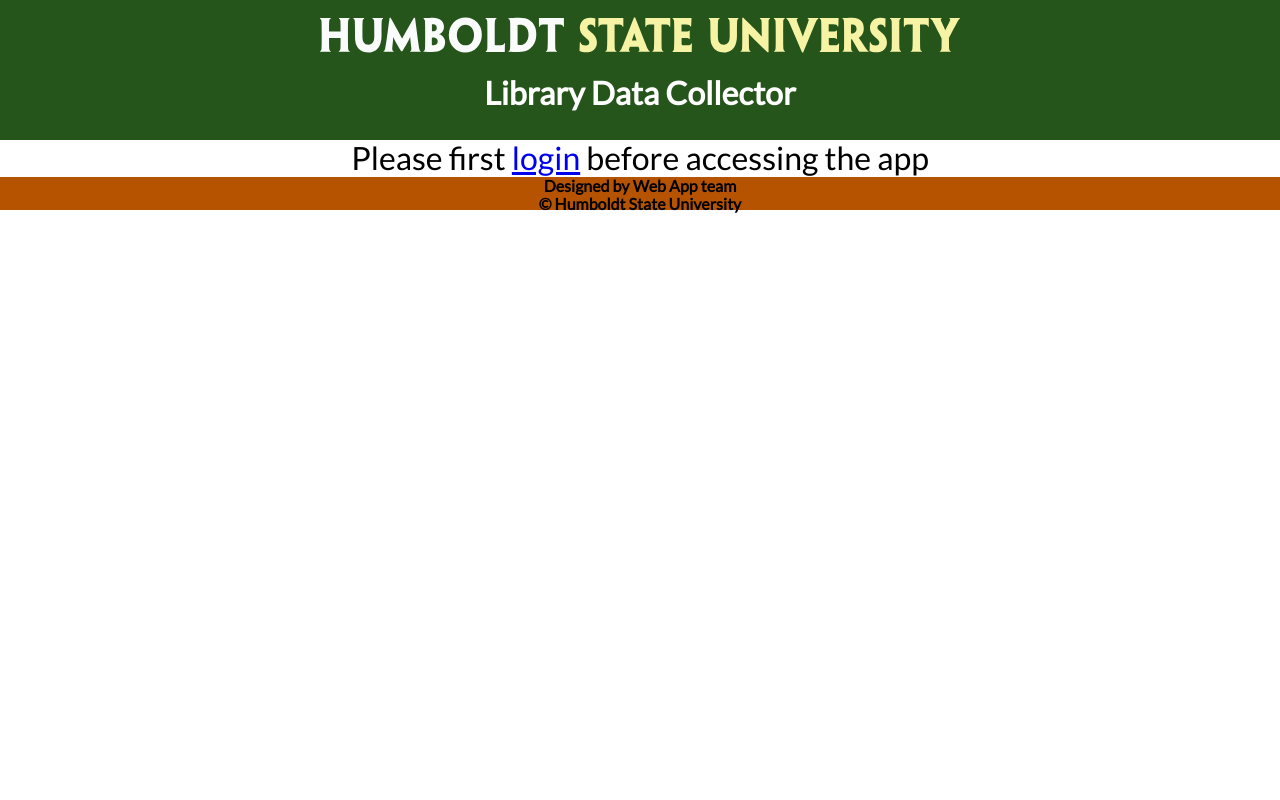
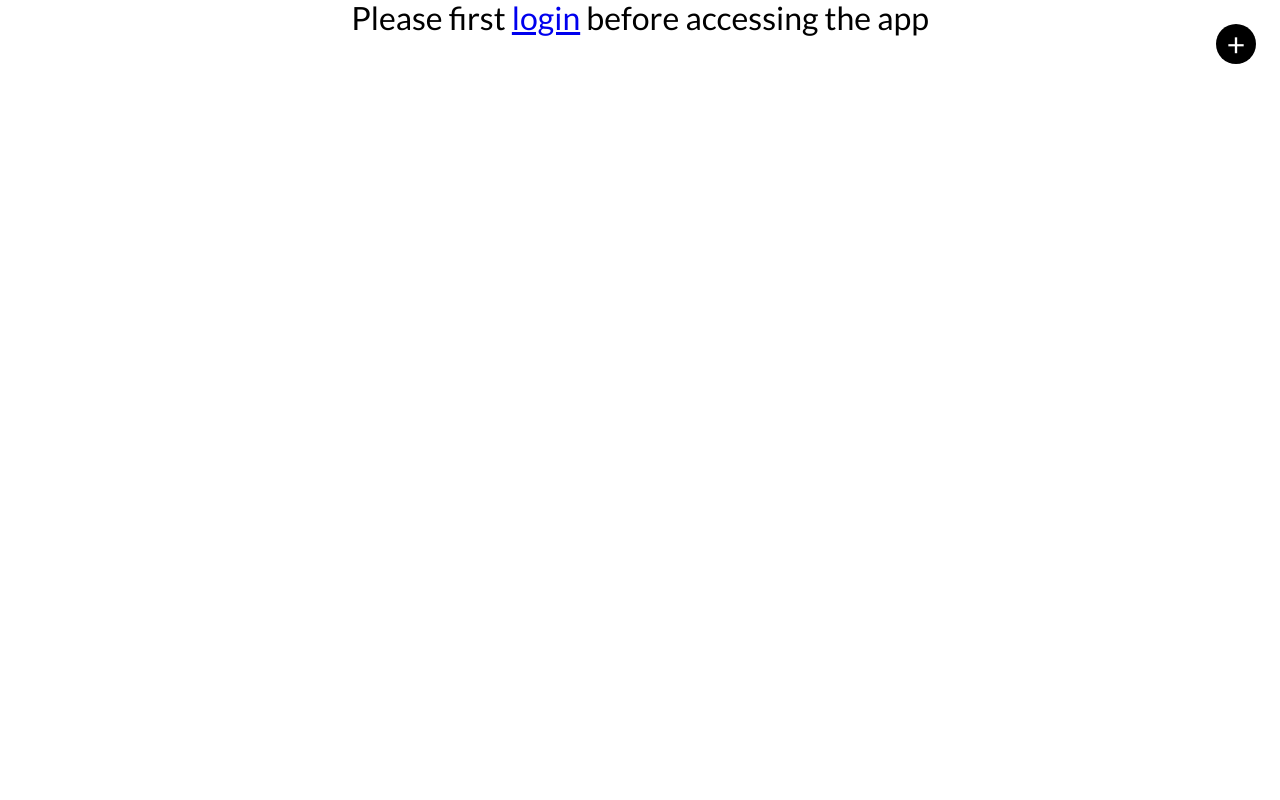
Before and after one commit to sam-alston/library_app, a PHP site: page /data-collection.php in a window 1280 px wide. Run offline with PHP 8.4, Linux system fonts and the light colour scheme; some libraries are stand-ins or nearby versions.

Commit message:
Hide Nav Functional
Added hide nav functionality for data-collection.php and styled css to
reflect changing nav. Updated other pages to reflect nav resting within
the header rather than the main for positioning purposes.

```diff
--- a/source/data-collection.php
+++ b/source/data-collection.php
@@ -20,12 +20,25 @@
    <script src="./floor1.js"></script>
    <script src="./floor2.js"></script>
    <script src="./floor3.js"></script>
+   <script type="text/javascript">
+    $(function() {
+        $("#nav_toggle").click(function(){
+            $("nav").toggleClass("hidden");
+            $("header").toggleClass("hidden");
+            $("main").toggleClass("to-top");
+            $("footer").toggleClass("hidden");
+            $(".hide_nav").toggleClass("nav_open");
+        })
+    });
+    </script>
 </head>
 <body>
-    <header>
+    <button class="hide_nav" id="nav_toggle">&plus;</button>
+    <header class="hidden">
         <img class="logo" src="images/hsu-wm.svg">
         <h1>Library Data Collector</h1>
-    </header>
+
+
     <?php
         if (array_key_exists("username", $_SESSION)){
             ?>
@@ -33,8 +46,7 @@
             <?php
         }
     ?>
-
-    <main>
+    </header>
     <?php
         if (!array_key_exists("username", $_SESSION)){
             ?>
@@ -43,7 +55,7 @@
         }
         else{
              ?>
-            <nav>
+            <nav class="hidden">
                 <p class="nav"><a href="home.php">Home</a></p>
                 <p class="nav selected"><a href="data-collection.php">Data Collection</a></p>
                 <p class="nav"><a href="query-report.php">Query Report</a></p>
@@ -57,7 +69,7 @@
                 /*statment for after layout is selected*/
                 $stmt2 = $dbh->query("SELECT layout_image FROM layout where layout_id = /*Selected Layout*/");
             ?>
-
+            <main class="to-top">
                 <form class="layout-selector" id="lay-select">
                     <fieldset>
                         <!-- Set up a Query here to add options for each layout based on what floors are available in the databse-->
@@ -73,21 +85,18 @@
                             <option value="lay-1">Layout 1</option>
                             <option value="lay-2">Layout 2</option>
                         </select>
-                    <button type="button" id="sub_layout">Submit </button>
+                        <button type="button" id="sub_layout">Submit</button>
                     </fieldset>
                 </form>
-            <span id="text"><?= $_SESSION['author']?></span>
                 <div id="mapid"></div>
                     <?php
                 }
             ?>
-    <footer class="footd">
-        <p>Designed by Web App team</p>
-        <p> &copy; Humboldt State University</p>
+                <footer class="footd hidden">
+                    <p>Designed by HSU Library Web App team. &copy; Humboldt State University</p>
                 </footer>
             </main>
     <script>
-
         //generates a map location
         var submit = document.getElementById("sub_layout");
         var floor_image = "local";
@@ -102,10 +111,10 @@
                 mymap.removeLayer(image);
             }
             var form_info = document.getElementById("lay-select");
-            var test =  document.getElementById("text");
-            floor_image = form_info.elements["floor-select"].value;
+            //var test =  document.getElementById("text");
+            floor_image = form_info.elements.namedItem("floor-select").value;
             s_layout = form_info.elements["layout-select"].value;
-            test.innerHTML = floor_image;
+            //test.innerHTML = floor_image;
 			floorIMGstr = String(floor_image);
             image = L.imageOverlay('./images/' + floorIMGstr, bounds).addTo(mymap);
             //pdo file must be read and processed here
--- a/source/index.php
+++ b/source/index.php
@@ -16,6 +16,7 @@
     <link rel="stylesheet" href="normalize.css" type="text/css" >
     <link rel="stylesheet" href="styles/layout.css" type="text/css" >
     <link rel="stylesheet" href="styles/format.css" type="text/css" >
+
 </head>
 <body>
     <header>
@@ -80,8 +81,7 @@
 			?>
     </main>
     <footer>
-        <p>Designed by Web App team</p>
-        <p>	&copy; Humboldt State University</p>
+        <p>Designed by HSU Library Web App team. &copy; Humboldt State University</p>
     </footer>
 </body>
 </html>
--- a/source/styles/format.css
+++ b/source/styles/format.css
@@ -9,6 +9,27 @@
 
 header{
 	background-color: #25551B;
+}
+
+.hide_nav{
+	border: none;
+	width: 40px;
+	height: 40px;
+	text-decoration: bold;
+	font-size: 2em;
+	border-radius: 50%;
+	background-color: black;
+	color: white;
+	transition: background-color .5s, color .5s;
+}
+
+.hide_nav:hover{
+	background-color: #87A625;
+	color: black;
+}
+
+.hide_nav:active{
+	box-shadow: inset 0 0 10px #000000;
 }
 
 h1, h3{
@@ -72,5 +93,6 @@
 }
 
 footer > p{
+
 	font-weight: bold;
 }
--- a/source/styles/layout.css
+++ b/source/styles/layout.css
@@ -8,7 +8,8 @@
 	top: 0;
 	left: 0;
 	width: 100%;
-	height: 140px;
+	height: 196px;
+	z-index: 99;
 }
 
 .logo{
@@ -41,11 +42,31 @@
 }
 
 .log-state{
+	display: block;
 	position: absolute;
 	top: 0;
 	left: 0;
 	font-size: .75em;
 	padding-left: .5em;
+}
+
+.hide_nav{
+	position: absolute;
+	top: 24px;
+	right: 24px;
+	z-index: 100;
+}
+
+.nav_open{
+	top: 220px;
+}
+
+nav{
+	z-index: 99;
+	position: absolute;
+	top: 140px;
+	right: 0;
+	left: 0;
 }
 
 nav > p{
@@ -55,12 +76,26 @@
 
 }
 
+.hidden{
+	top: -300px;
+}
+
+
+
 main{
 	position: absolute;
-	top: 140px;
+	top: 196px;
 	left: 0;
 	right: 0;
 	bottom: 0;
+}
+
+.to-top{
+	position: absolute;
+	top: 0;
+	bottom: 0;
+	left: 0;
+	right: 0;
 }
 
 fieldset{
@@ -102,10 +137,11 @@
 #mapid{
 	display: block;
 	width: 100%;
-	height: 85%;
+	height: 95%;
 }
 
 footer{
+	z-index: 109;
 	position: fixed;
 	bottom: 0;
 	left: 0;
@@ -120,11 +156,12 @@
 }
 
 .footd{
-	position: relative;
+	position: absolute;
 	width: 100%;
 	height: 5%;
 }
 
 footer > p{
+	margin-top: .25em;
 	text-align: center;
 }
```
Also changed, not shown: source/editor.php (+5 -4 lines), source/home.php (+5 -4 lines), source/query-report.php (+4 -3 lines). Lines whose indentation alone changed are shown as unchanged.
